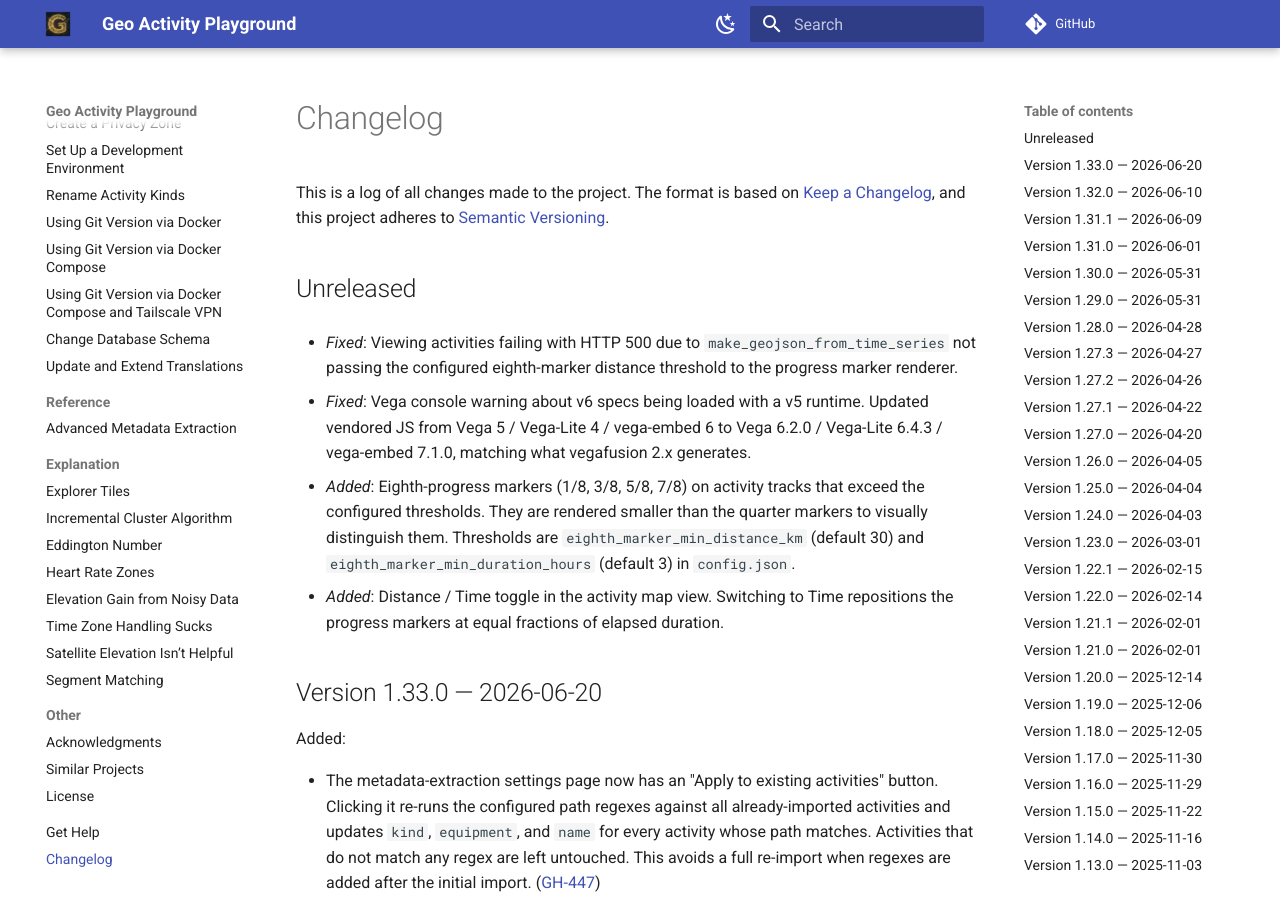
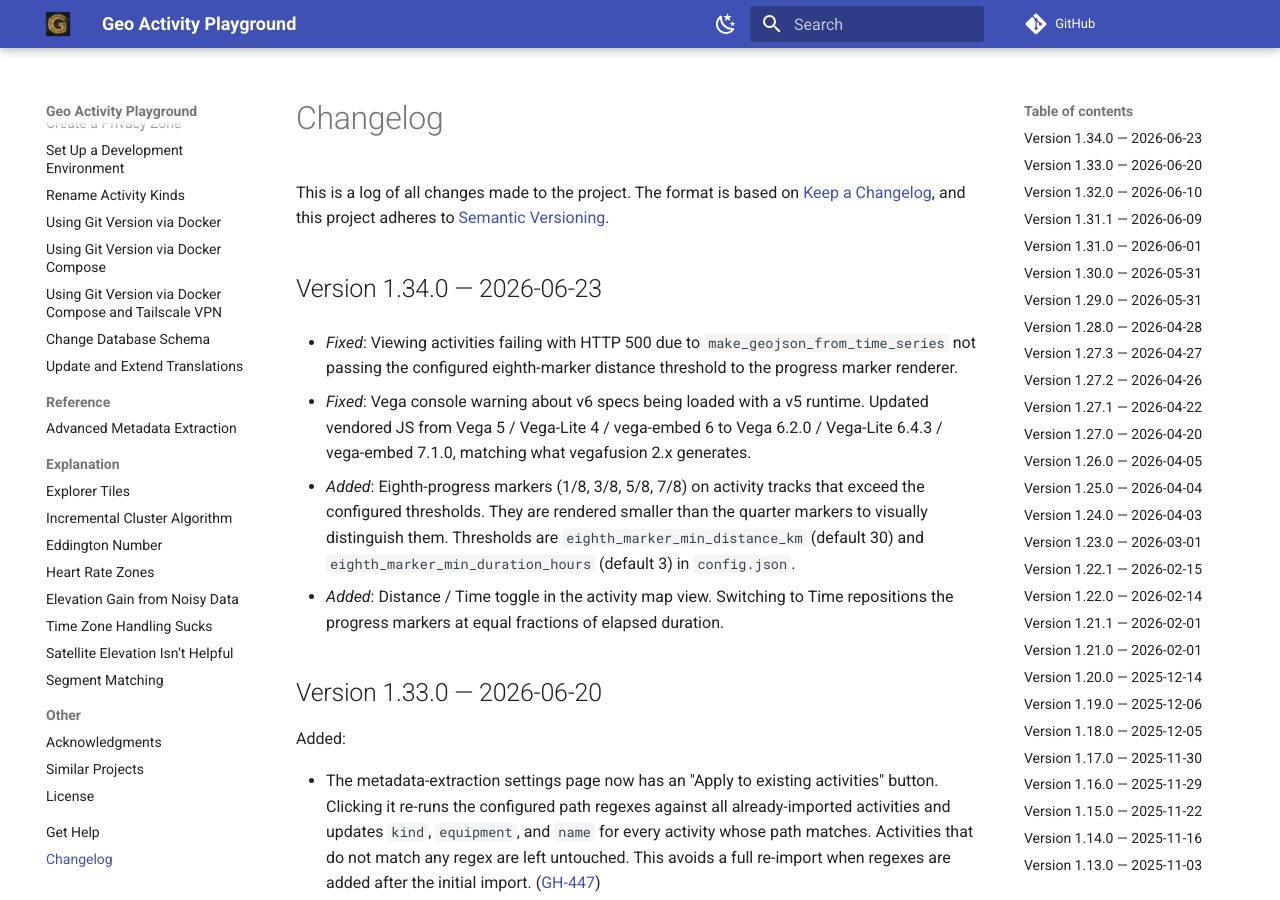
Before and after one commit to martin-ueding/geo-activity-playground, an MkDocs documentation site: the page built from docs/changelog.md, in a window 1280 px wide and 900 px high. Built offline with MkDocs 1.6.1 and Material for MkDocs 9.7.7, drawn with Linux system fonts in a browser that asks for light colours; comment, search, counter and statistics services are not loaded.

Commit message:
chore: bump version to 1.34.0

```diff
--- a/docs/changelog.md
+++ b/docs/changelog.md
@@ -15,7 +15,7 @@ Types of changes
 
 <!-- next version below this line -->
 
-## Unreleased
+## Version 1.34.0 — 2026-06-23
 
 - *Fixed*: Viewing activities failing with HTTP 500 due to `make_geojson_from_time_series` not passing the configured eighth-marker distance threshold to the progress marker renderer.
 
--- a/pyproject.toml
+++ b/pyproject.toml
@@ -1,6 +1,6 @@
 [project]
 name = "geo-activity-playground"
-version = "1.33.0"
+version = "1.34.0"
 description = "Analysis of geo data activities like rides, runs or hikes."
 authors = [{ name = "Martin Ueding", email = "mu@martin-ueding.de" }]
 license = { text = "MIT" }
```
Also changed, not shown: 1 other file.
